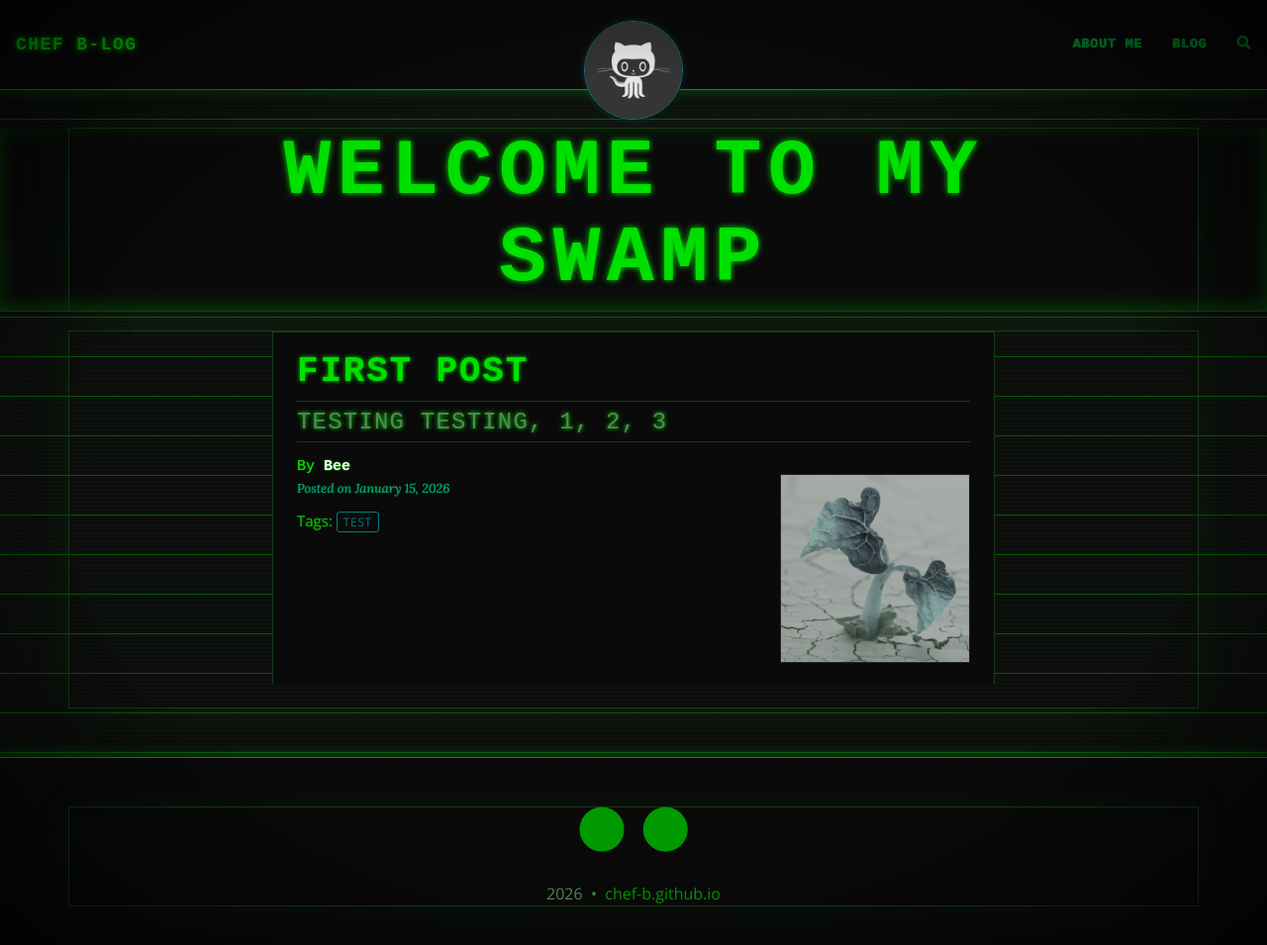
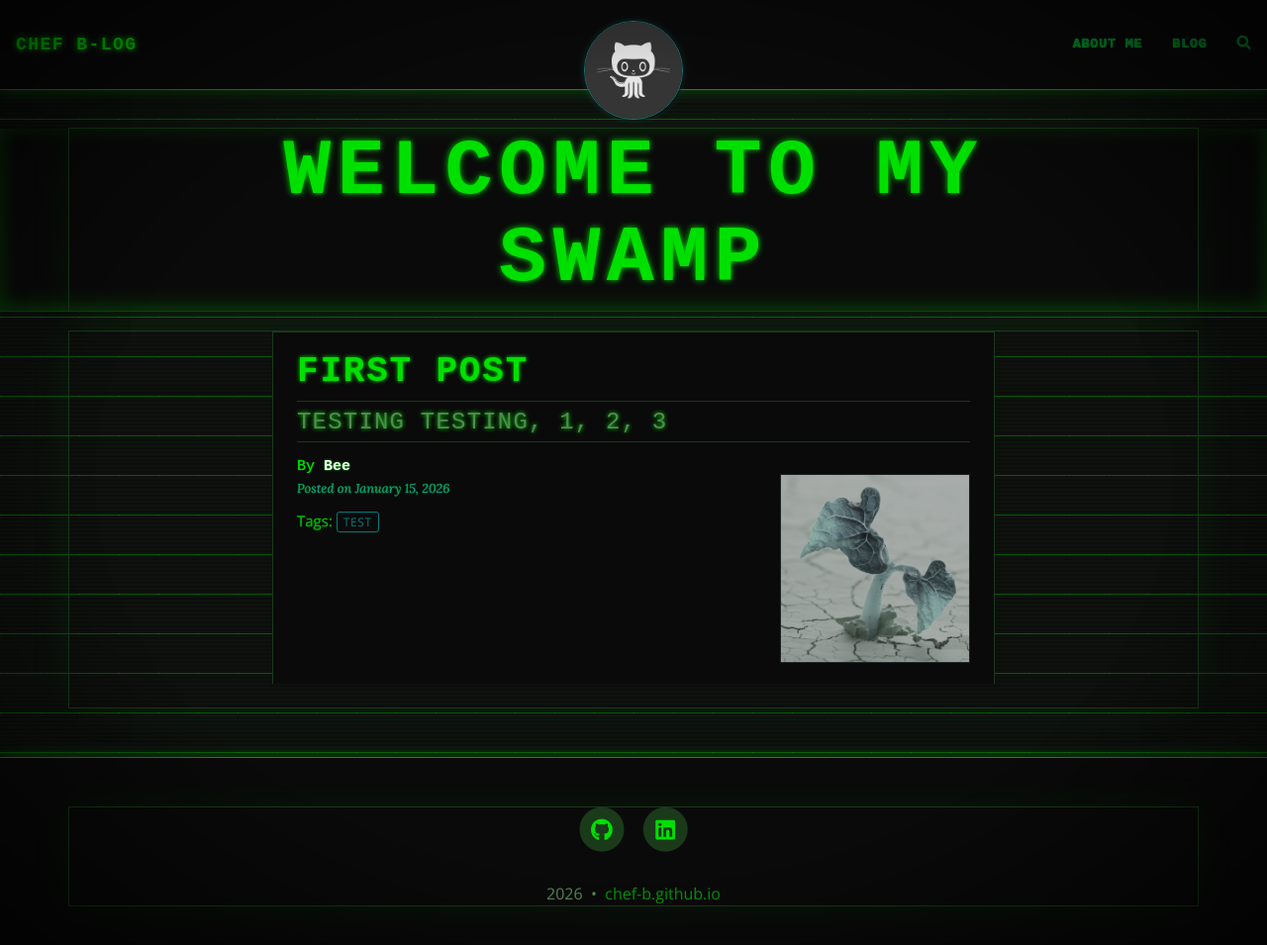
Before and after one commit to chef-b/chef-b.github.io, a Jekyll site: the page built from index.html, in a window 1280 px wide and 965 px high. Shown: the top 955 px of the window at 99% size. Built offline with Jekyll 4.4.1, drawn with Linux system fonts in a browser that asks for light colours; the list of posts is cut into pages by our own code; comment, search, counter and statistics services are not loaded.

Commit message:
Fix colouring in retro.css

```diff
--- a/assets/css/retro.css
+++ b/assets/css/retro.css
@@ -474,21 +474,26 @@ footer a:hover {
 }
 
 /* Social icons in footer */
-footer .fa,
-footer .fas,
-footer .fab,
-footer svg {
-  color: var(--green-dim) !important;
-  fill: var(--dark) !important;
-  transition: color 0.15s, filter 0.15s;
+/* Footer icon circle (background) */
+footer .fa-circle {
+  color: var(--border) !important; /* dark green circle */
+  fill: var(--border) !important;
 }
 
-footer .fa:hover,
-footer .fas:hover,
-footer .fab:hover {
+/* Footer actual icon (foreground) */
+footer .fa-stack-1x {
   color: var(--green) !important;
   fill: var(--green) !important;
-  filter: drop-shadow(0 0 4px var(--green));
+}
+
+/* Hover effect */
+footer .fa-stack:hover .fa-circle {
+  color: var(--green-dim) !important;
+}
+
+footer .fa-stack:hover .fa-stack-1x {
+  color: var(--amber) !important;
+  text-shadow: 0 0 6px var(--amber);
 }
 
 /* =====================================================
```
